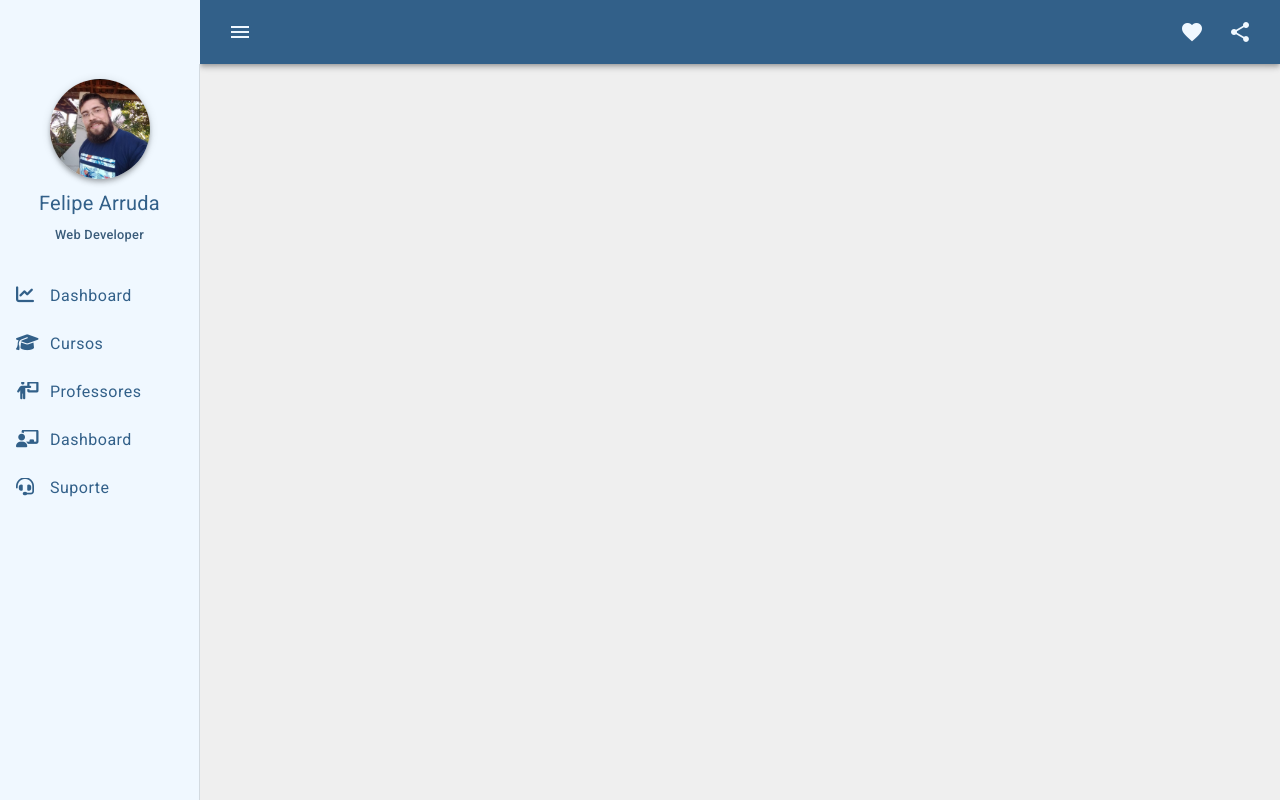
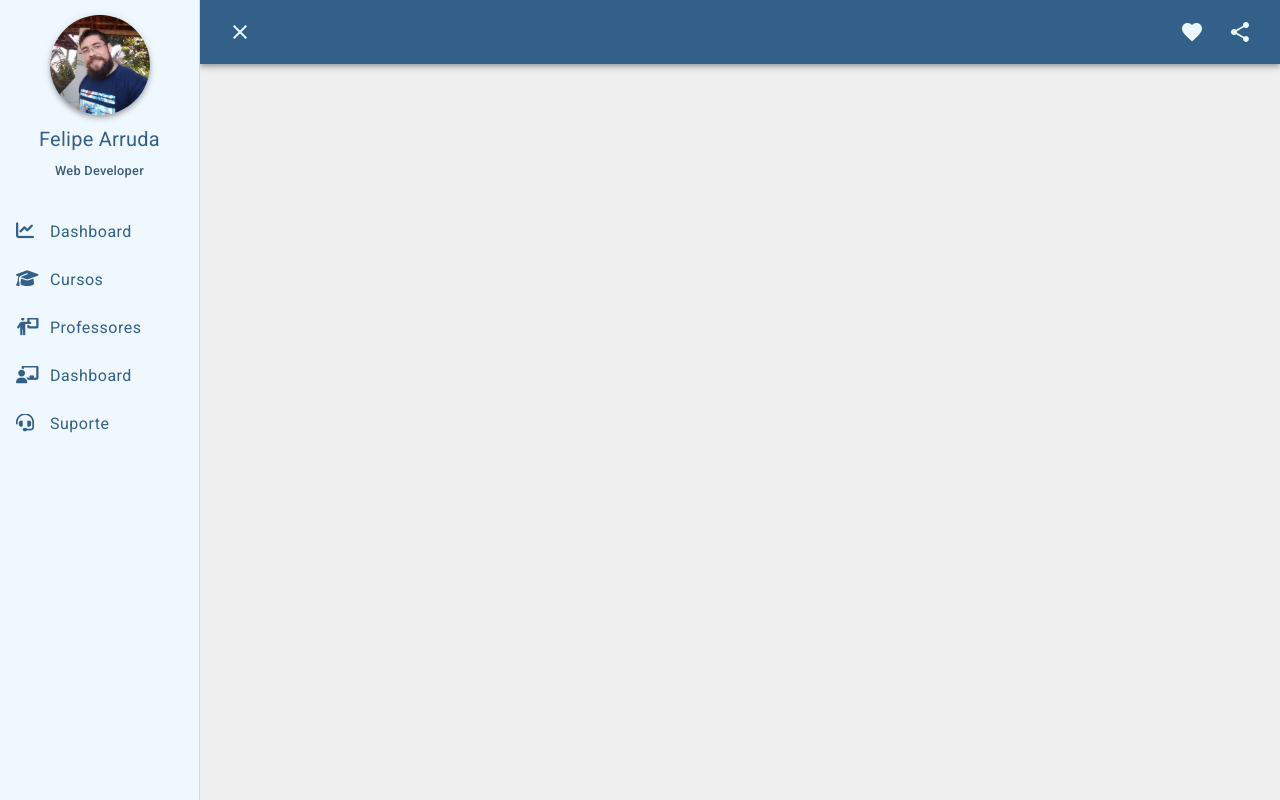
Before and after one commit to Felipe-Hlk/Project_School, an Angular app in the folder project-school/: page / in a window 1280 px wide. Built offline with nearby package versions, Linux system fonts and the light colour scheme.

Commit message:
add mattoolbar in modules, css and html

```diff
--- a/project-school/src/app/app.component.html
+++ b/project-school/src/app/app.component.html
@@ -1,4 +1,4 @@
-<mat-sidenav-container >
+<mat-sidenav-container>
   <mat-sidenav
     class="sidenav"
     #sidenav
@@ -6,16 +6,14 @@
     [fixedInViewport]="true"
     [mode]="sidenavMode"
   >
-    <mat-toolbar
-     class="sidemenu"
-      >
+    <mat-toolbar class="sidemenu">
       <img
         class="avatar mat-elevation-z4"
         src="../assets/img/Foto Propria.jpg"
         alt="avatar"
       />
       <a routerLink="/users" class="name"> Felipe Arruda </a>
-      <p class="designation"> Web Developer</p>
+      <p class="designation">Web Developer</p>
     </mat-toolbar>
     <mat-nav-list>
       <!-- <a mat-list-item routerLink="/users"> Usuários </a> -->
@@ -32,22 +30,22 @@
     </mat-nav-list>
   </mat-sidenav>
 
-  <mat-sidenav-content >
-    <mat-toolbar
-      class="toolbar-menu mat-elevation-z4"
-      color="primary"
-    >
-      <button mat-icon-button  (click)="sidenav.toggle()">
-        <mat-icon class="example-icon">menu</mat-icon>
+  <mat-sidenav-content>
+    <mat-toolbar class="toolbar-menu mat-elevation-z4" color="primary">
+      <button mat-icon-button (click)="sidenav.toggle()">
+        <mat-icon class="example-icon"> {{sidenav.opened ? 'close' : 'menu'}} </mat-icon>
       </button>
       <span *ngIf="popText">My App</span>
       <span class="example-spacer"></span>
-      <button mat-icon-button class=" favorite-icon">
+
+      <button mat-icon-button class="favorite-icon">
         <mat-icon class="example-icon">favorite</mat-icon>
       </button>
-      <button mat-icon-button >
+
+      <button mat-icon-button>
         <mat-icon class="example-icon">share</mat-icon>
       </button>
+
     </mat-toolbar>
     <!-- <mat-toolbar class="toolbar-submenu" color="primary">
       <span *ngIf="!popText">My App</span>
--- a/project-school/src/app/app.component.scss
+++ b/project-school/src/app/app.component.scss
@@ -40,12 +40,12 @@ span{
   color: #f0f8ff;
 }
 
-.toolbar-submenu {
-  height: 100px;
-  font-size: 1.5rem;
-  margin-top: 30px;
-  margin-bottom: 5px;
-}
+// .toolbar-submenu {
+//   height: 100px;
+//   font-size: 1.5rem;
+//   margin-top: 30px;
+//   margin-bottom: 5px;
+// }
 
 
 .title {
@@ -61,7 +61,7 @@ span{
 
 .sidenav {
   width: 200px;
-  margin-top: 64px;
+  // margin-top: 64px;
   color: #326089;
 
 
--- a/project-school/src/app/shared/materials/material.module.ts
+++ b/project-school/src/app/shared/materials/material.module.ts
@@ -6,6 +6,7 @@ import {MatButtonModule} from '@angular/material/button';
 import {MatSidenavModule} from '@angular/material/sidenav';
 import {MatInputModule} from '@angular/material/input';
 import {MatListModule} from '@angular/material/list';
+import {MatTooltipModule} from '@angular/material/tooltip';
 
 
 @NgModule({
@@ -17,7 +18,8 @@ import {MatListModule} from '@angular/material/list';
     MatButtonModule,
     MatSidenavModule,
     MatInputModule,
-    MatListModule
+    MatListModule,
+    MatTooltipModule
   ],
   declarations:[],
   providers:[]
```
